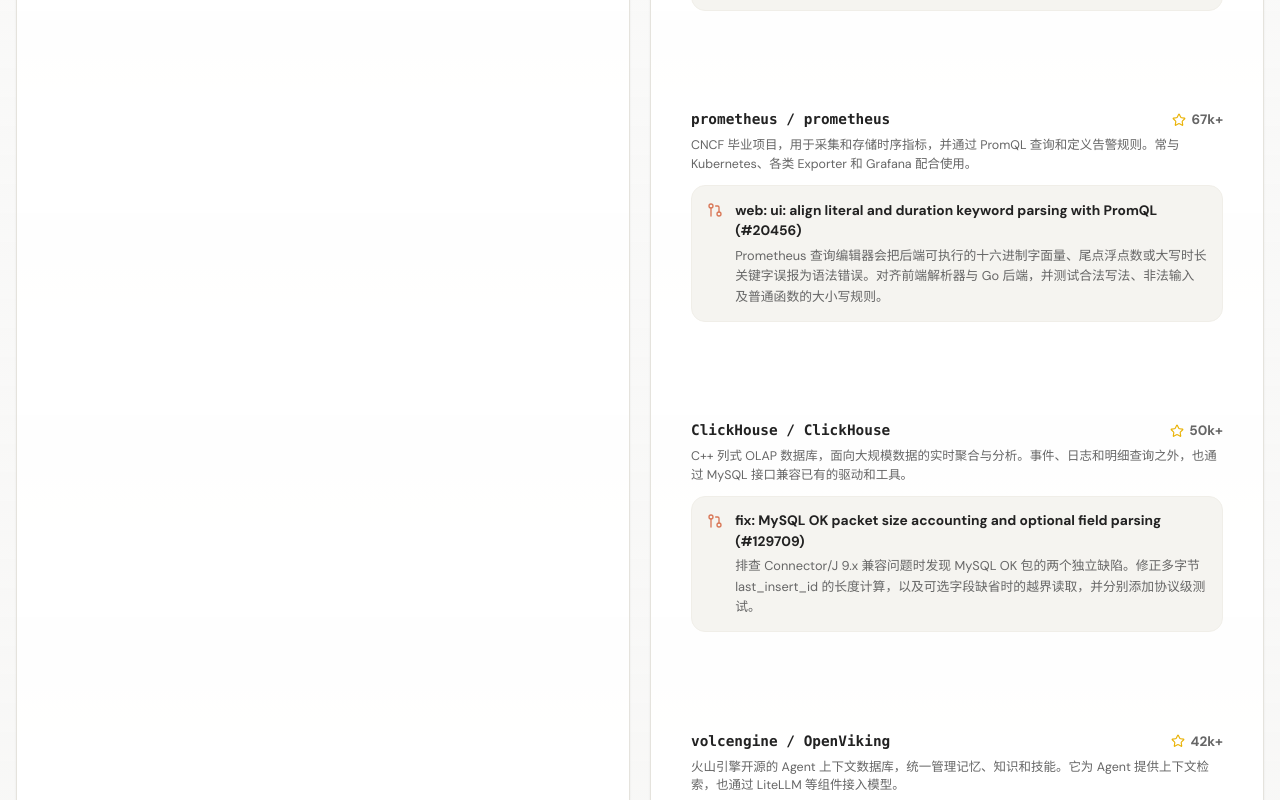
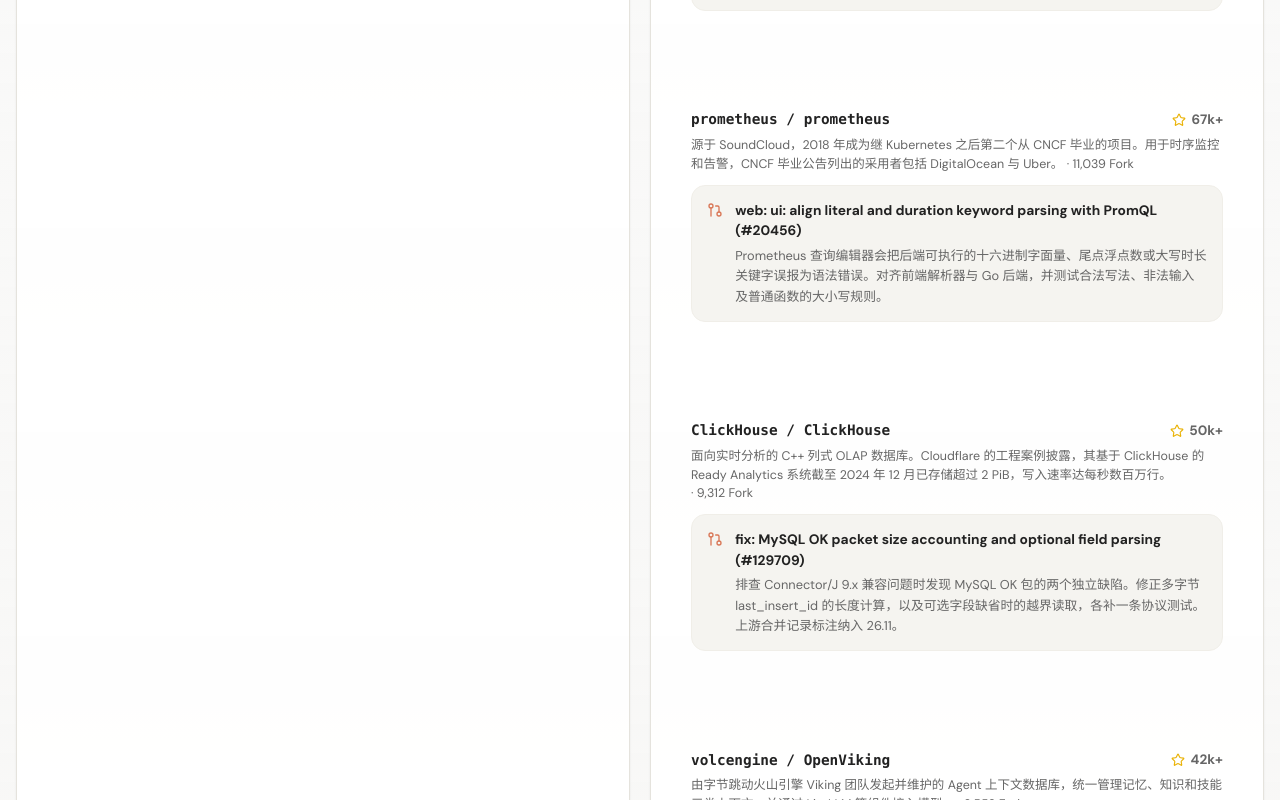
Before and after one commit to wangshun-china/interview-web, a Vue app: page / in a window 1280 px wide. Shown: the part 2060-2860 px from the top of the page. Built offline with nearby package versions, Linux system fonts and the light colour scheme.

Commit message:
resume: quantify open source project reach and adoption

```diff
--- a/src/components/OpenSourceCard.vue
+++ b/src/components/OpenSourceCard.vue
@@ -40,7 +40,10 @@
             {{ repo.stars }}
           </span>
         </div>
-        <p class="oss-repo-desc">{{ repo.desc }}</p>
+        <p class="oss-repo-desc">
+          {{ repo.desc }}
+          <span class="oss-repo-forks"> · {{ repo.forks.toLocaleString('en-US') }} Fork</span>
+        </p>
         <a
           v-for="pr in repo.prs"
           :key="pr.url"
@@ -71,7 +74,8 @@ const repos = [
     name: 'infiniflow / ragflow',
     url: 'https://github.com/infiniflow/ragflow',
     stars: '94k+',
-    desc: '开源 RAG 引擎，为知识库和 AI Agent 提供文档解析、索引与可追溯检索。负责把原始文档转成模型能检索、也能回查来源的上下文。',
+    forks: 11380,
+    desc: '开源 RAG 引擎，负责文档解析、索引与可追溯检索。可同步 Atlassian Confluence、Microsoft SharePoint 和 Google Drive 等数据源，供知识库和 Agent 查询。',
     prs: [
       {
         title: 'Preserve UTF-8 when truncating synced filenames (+73/-11)',
@@ -84,7 +88,8 @@ const repos = [
     name: 'caddyserver / caddy',
     url: 'https://github.com/caddyserver/caddy',
     stars: '79k+',
-    desc: 'Go 编写的跨平台 Web 服务器与反向代理，支持 HTTP/1.1、HTTP/2 和 HTTP/3。内置自动 HTTPS，可用于站点入口和后端服务转发。',
+    forks: 5323,
+    desc: 'Go 编写的跨平台 Web 服务器与反向代理，支持 HTTP/1.1、HTTP/2 和 HTTP/3，可自动签发与续期 TLS 证书，并与 Tailscale 集成，为 .ts.net 域名获取证书。',
     prs: [
       {
         title: 'fix: prevent read_body deadline from truncating long responses (#8400)',
@@ -97,7 +102,8 @@ const repos = [
     name: 'docling-project / docling',
     url: 'https://github.com/docling-project/docling',
     stars: '70k+',
-    desc: '面向生成式 AI 的文档解析与转换框架，覆盖 PDF、Word、PowerPoint 等格式。保留文档结构，为知识库检索和文档问答准备输入。',
+    forks: 5403,
+    desc: 'IBM Research 开源的文档解析与转换框架，覆盖 PDF、Word、PowerPoint 等格式。IBM 与 Red Hat 的 InstructLab 团队曾用 Docling 从 PDF 提取模型训练资料。',
     prs: [
       {
         title: 'fix: avoid OpenCV FIPS aborts with Databricks opt-out setting (#5430)',
@@ -115,7 +121,8 @@ const repos = [
     name: 'prometheus / prometheus',
     url: 'https://github.com/prometheus/prometheus',
     stars: '67k+',
-    desc: 'CNCF 毕业项目，用于采集和存储时序指标，并通过 PromQL 查询和定义告警规则。常与 Kubernetes、各类 Exporter 和 Grafana 配合使用。',
+    forks: 11039,
+    desc: '源于 SoundCloud，2018 年成为继 Kubernetes 之后第二个从 CNCF 毕业的项目。用于时序监控和告警，CNCF 毕业公告列出的采用者包括 DigitalOcean 与 Uber。',
     prs: [
       {
         title: 'web: ui: align literal and duration keyword parsing with PromQL (#20456)',
@@ -128,11 +135,12 @@ const repos = [
     name: 'ClickHouse / ClickHouse',
     url: 'https://github.com/ClickHouse/ClickHouse',
     stars: '50k+',
-    desc: 'C++ 列式 OLAP 数据库，面向大规模数据的实时聚合与分析。事件、日志和明细查询之外，也通过 MySQL 接口兼容已有的驱动和工具。',
+    forks: 9312,
+    desc: '面向实时分析的 C++ 列式 OLAP 数据库。Cloudflare 的工程案例披露，其基于 ClickHouse 的 Ready Analytics 系统截至 2024 年 12 月已存储超过 2 PiB，写入速率达每秒数百万行。',
     prs: [
       {
         title: 'fix: MySQL OK packet size accounting and optional field parsing (#129709)',
-        note: '排查 Connector/J 9.x 兼容问题时发现 MySQL OK 包的两个独立缺陷。修正多字节 last_insert_id 的长度计算，以及可选字段缺省时的越界读取，并分别添加协议级测试。',
+        note: '排查 Connector/J 9.x 兼容问题时发现 MySQL OK 包的两个独立缺陷。修正多字节 last_insert_id 的长度计算，以及可选字段缺省时的越界读取，各补一条协议测试。上游合并记录标注纳入 26.11。',
         url: 'https://github.com/ClickHouse/ClickHouse/pull/129709',
       },
     ],
@@ -141,7 +149,8 @@ const repos = [
     name: 'volcengine / OpenViking',
     url: 'https://github.com/volcengine/OpenViking',
     stars: '42k+',
-    desc: '火山引擎开源的 Agent 上下文数据库，统一管理记忆、知识和技能。它为 Agent 提供上下文检索，也通过 LiteLLM 等组件接入模型。',
+    forks: 3552,
+    desc: '由字节跳动火山引擎 Viking 团队发起并维护的 Agent 上下文数据库，统一管理记忆、知识和技能三类上下文，并通过 LiteLLM 等组件接入模型。',
     prs: [
       {
         title: 'fix(vlm): inherit configured reasoning effort in LiteLLM requests (#7703)',
@@ -159,7 +168,8 @@ const repos = [
     name: 'HKUDS / LightRAG',
     url: 'https://github.com/HKUDS/LightRAG',
     stars: '40k+',
-    desc: '结合知识图谱与向量检索的 RAG 框架。向量匹配帮助找到语义相关的文本，图谱让查询还能沿实体关系查找相关信息。',
+    forks: 5805,
+    desc: '结合知识图谱与向量检索的 RAG 框架，对应论文收录于 Findings of EMNLP 2025。查询既能匹配语义相近的文本，也可沿实体关系检索相关信息。',
     prs: [
       {
         title: 'fix(chunker): verify token-window positions before attaching provenance (#4463)',
@@ -177,7 +187,8 @@ const repos = [
     name: 'Tencent / WeKnora',
     url: 'https://github.com/Tencent/WeKnora',
     stars: '38k+',
-    desc: '腾讯开源的 LLM 知识库平台，涵盖文档入库、检索问答、Agent 和 Wiki。对象存储接入直接影响文档预览、下载与后续使用。',
+    forks: 5343,
+    desc: '腾讯开源的 LLM 知识库平台，涵盖文档入库、检索问答、Agent 和 Wiki。项目发布记录披露，v0.5.2 的 Wiki 文档入库可处理 4 万份文档规模的知识库。',
     prs: [
       {
         title: 'fix: stream TOS files without unsupported seeking (+85/-1)',
@@ -190,7 +201,8 @@ const repos = [
     name: 'qdrant / qdrant',
     url: 'https://github.com/qdrant/qdrant',
     stars: '35k+',
-    desc: 'Rust 编写的分布式向量数据库，支持 HNSW、量化和稀疏混合检索，可结合元数据过滤、分组与推荐，用于语义搜索和 RAG。',
+    forks: 2842,
+    desc: 'Rust 编写的分布式向量数据库，支持混合检索、过滤和分组。HubSpot 工程团队披露，其承载逾 200 亿条向量的检索平台使用 Qdrant 执行语义搜索。',
     prs: [
       {
         title: 'fix: group-by silently returns empty results (#11370)',
@@ -208,7 +220,8 @@ const repos = [
     name: 'PrefectHQ / fastmcp',
     url: 'https://github.com/PrefectHQ/fastmcp',
     stars: '28k+',
-    desc: 'Prefect 维护的 Python MCP 框架，通过装饰器把应用能力注册为工具、资源和提示模板，也支持从 OpenAPI 描述生成工具。',
+    forks: 2648,
+    desc: 'Prefect 维护的 Python MCP 框架，支持发布工具、资源和提示模板。Prefect 曾披露 FastMCP 2.0 每周下载超 100 万次，1.0 已被 Anthropic 纳入官方 MCP Python SDK。',
     prs: [
       {
         title: 'fix: `session: UserSession` on a resource or resource template fails at registration (#6198)',
@@ -226,7 +239,8 @@ const repos = [
     name: 'apache / rocketmq',
     url: 'https://github.com/apache/rocketmq',
     stars: '22.6k+',
-    desc: 'Apache 顶级项目，用于在服务之间可靠传递消息。常用于异步解耦和突发流量缓冲，客户端配置在不同运行环境下的一致性会影响消息链路。',
+    forks: 12045,
+    desc: '源于阿里巴巴高并发电商业务的 Apache 顶级项目。官方文档将万亿级消息规模列为设计目标，用于异步解耦和突发流量缓冲。',
     prs: [
       {
         title: 'fix: CompressionType.of fails under the Turkish locale (#11514)',
@@ -239,11 +253,12 @@ const repos = [
     name: 'redis / go-redis',
     url: 'https://github.com/redis/go-redis',
     stars: '22k+',
-    desc: 'Redis 官方维护的 Go 客户端，支持 Cluster、Sentinel、流水线和发布订阅。连接池、协议解析和故障切换是上层应用访问 Redis 的基础。',
+    forks: 2651,
+    desc: 'Redis 官方支持的 Go 客户端，支持 Cluster、Sentinel、流水线和发布订阅。连接池、协议解析和故障切换直接影响上层应用访问 Redis 的可靠性。',
     prs: [
       {
         title: 'fix: proto — no nesting depth limit when reading RESP3 replies (#4296)',
-        note: '为 go-redis 的 RESP3 回复解析增加嵌套深度上限，保护客户端处理异常输入时的稳定性。补齐深度边界回归测试，并对比修复前后的解析性能。',
+        note: '为 go-redis 的 RESP3 回复解析增加嵌套深度上限，保护客户端处理异常输入时的稳定性。补齐深度边界测试，修复前后对比的 6 类解析基准中，每次操作的内存分配量与次数相同。',
         url: 'https://github.com/redis/go-redis/pull/4296',
       },
       {
@@ -263,7 +278,7 @@ const repos = [
       },
       {
         title: 'fix(pool): return acquired idle connections (#4322)',
-        note: '空闲连接扫描在最后一次尝试已拿到可用连接时，仍可能误报连接池耗尽，并让连接滞留在占用状态。获取成功即返回，回归覆盖 FIFO、LIFO 和两种获取入口。',
+        note: '空闲连接扫描在最后一次尝试已拿到可用连接时，仍可能误报连接池耗尽，并让连接滞留在占用状态。获取成功即返回，测试覆盖 FIFO、LIFO 两种策略和 Get、TryGet 两个入口。',
         url: 'https://github.com/redis/go-redis/pull/4322',
       },
       {
@@ -282,7 +297,8 @@ const repos = [
     name: 'bytecodealliance / wasmtime',
     url: 'https://github.com/bytecodealliance/wasmtime',
     stars: '18k+',
-    desc: 'Bytecode Alliance 开发的 WebAssembly 运行时，提供 Cranelift 编译器和 WASI 接口。负责 Wasm 模块的执行、内存管理和故障诊断。',
+    forks: 1946,
+    desc: 'Bytecode Alliance 开发的 WebAssembly 运行时，提供 Cranelift 编译器和 WASI 接口。据 1.0 发布公告，Shopify 和 Fastly 已在生产中采用，Fastly 当时已用它处理万亿级请求。',
     prs: [
       {
         title: 'fix: Copying collector grow-vs-collect heuristic compares against the whole heap (#15207)',
@@ -300,7 +316,8 @@ const repos = [
     name: 'opensandbox-group / OpenSandbox',
     url: 'https://github.com/opensandbox-group/OpenSandbox',
     stars: '17k+',
-    desc: '面向 AI Agent 的隔离执行平台，支持在 Docker 和 Kubernetes 上运行代码与工具。服务端管理沙箱生命周期，SDK 负责传递执行事件和结果。',
+    forks: 1721,
+    desc: '阿里巴巴捐献给 Linux Foundation 旗下 AAIF 的 Agent 隔离执行平台，支持在 Docker 和 Kubernetes 上运行代码与工具，提供 Python、TypeScript、Java、Go 等 SDK。',
     prs: [
       {
         title: 'fix(python-sdk): normalize legacy SSE streams in linear time (#2845)',
@@ -348,7 +365,8 @@ const repos = [
     name: 'The-PR-Agent / pr-agent',
     url: 'https://github.com/The-PR-Agent/pr-agent',
     stars: '16k+',
-    desc: 'Qodo 发起的开源 AI 代码评审工具，接入 GitHub、GitLab 等平台，可生成 PR 描述和审查建议。它会读取代码变更及关联工单作为上下文。',
+    forks: 2242,
+    desc: 'Qodo 发起的开源 AI 代码评审工具，支持 GitHub、GitLab、Bitbucket、Microsoft Azure DevOps 和 AWS CodeCommit 等平台，可根据代码变更与关联工单生成审查建议。',
     prs: [
       {
         title: 'fix: guard GitLab ticket context with project issue visibility (#4932)',
@@ -361,7 +379,8 @@ const repos = [
     name: 'pypa / pipx',
     url: 'https://github.com/pypa/pipx',
     stars: '13k+',
-    desc: 'PyPA 维护的 Python CLI 安装与运行工具，为每个应用创建独立的虚拟环境。多个命令行工具可以共存，并各自保留所需的依赖版本。',
+    forks: 762,
+    desc: 'PyPA 维护的 Python 命令行工具安装器，为每个应用创建独立虚拟环境。Ubuntu 24.04 的软件仓库提供 pipx，macOS 和 Windows 也有官方安装指引。',
     prs: [
       {
         title: 'docs(environment): explain what --value prints for unset variables (#2450)',
@@ -379,7 +398,8 @@ const repos = [
     name: 'lancedb / lancedb',
     url: 'https://github.com/lancedb/lancedb',
     stars: '12k+',
-    desc: '面向多模态数据的嵌入式检索库，支持向量和全文检索。应用可以把检索集成在进程内，并通过 SDK 接入现有服务。',
+    forks: 1177,
+    desc: '面向多模态数据的检索库，支持向量和全文检索。LanceDB 在 2026 年 11 月披露开源库累计下载超 1.2 亿次，旗下商业平台的客户包括 Netflix、Microsoft AI 和 Midjourney。',
     prs: [
       {
         title: 'fix(java): keep Maven coordinates in sync with release tags (+104/-28)',
@@ -392,7 +412,8 @@ const repos = [
     name: 'mark3labs / mcp-go',
     url: 'https://github.com/mark3labs/mcp-go',
     stars: '9.2k+',
-    desc: 'MCP 的 Go 语言实现，可在 Go 应用中构建 MCP 客户端和服务端，通过统一协议访问工具与外部数据。',
+    forks: 963,
+    desc: 'MCP 的 Go 实现，支持 stdio 和 Streamable HTTP 等传输，提供客户端与服务端能力。Grafana Labs 的分布式追踪项目 Tempo 在公开依赖清单中引用了 mcp-go。',
     prs: [
       {
         title: 'Isolate stateless Streamable HTTP GET streams (+129/-9)',
@@ -405,7 +426,8 @@ const repos = [
     name: 'pydantic / monty',
     url: 'https://github.com/pydantic/monty',
     stars: '8.9k+',
-    desc: 'Pydantic 开发的 Rust 实现 Python 沙箱，用于受控执行 AI 生成的代码。运行时负责限制资源用量，并把执行结果或异常交还给宿主。',
+    forks: 506,
+    desc: 'Pydantic 开发的 Rust 实现 Python 沙箱，用于受控执行 AI 生成的代码。提供 Python、JavaScript 和 Rust 接口，并可按会话限制内存等资源。',
     prs: [
       {
         title: 'fix: preflight JSON integer indentation allocations (#1367)',
@@ -418,11 +440,12 @@ const repos = [
     name: 'prometheus / alertmanager',
     url: 'https://github.com/prometheus/alertmanager',
     stars: '8.7k+',
-    desc: 'Prometheus 生态的告警管理组件。它接收告警事件，执行去重、分组和路由，再把通知送到配置的接收方。',
+    forks: 2517,
+    desc: 'Prometheus 的告警管理组件，负责去重、分组和路由，集成 Slack、Microsoft Teams 和 PagerDuty 等通知渠道。',
     prs: [
       {
         title: 'app: outlast Prometheus client idle connections (#5744)',
-        note: 'Prometheus 重发告警的周期恰好撞上服务端空闲超时，连接关闭与告警 POST 并发时可能出现 EOF。协调客户端和服务端的空闲超时顺序，并为两个监听端口补上验证。',
+        note: '告警每 90 秒重发一次时，恰好撞上服务端原有的 90 秒空闲超时，告警 POST 可能出现 EOF。将服务端超时调至 6 分钟，晚于客户端的 5 分钟，并验证两个监听器的超时设置。',
         url: 'https://github.com/prometheus/alertmanager/pull/5744',
       },
     ],
@@ -431,7 +454,8 @@ const repos = [
     name: 'agentgateway / agentgateway',
     url: 'https://github.com/agentgateway/agentgateway',
     stars: '6k+',
-    desc: '面向 AI Agent 的 Rust 网关，统一代理 MCP 和 A2A 流量，集中处理鉴权、限流和可观测性。',
+    forks: 1130,
+    desc: '由 Solo.io 发起、现为 Linux Foundation 旗下 AAIF 项目的 Rust 网关，统一代理 MCP 与 A2A 流量，集中处理鉴权、限流和可观测性。',
     prs: [
       {
         title: 'fix: Windows CLI shows version as True (#4276)',
@@ -449,7 +473,8 @@ const repos = [
     name: 'python / typeshed',
     url: 'https://github.com/python/typeshed',
     stars: '5k+',
-    desc: 'Python 的公共类型存根仓库。mypy、Pyright 等类型检查器读取其中的标准库注解，用于分析调用方代码和提供 IDE 诊断。',
+    forks: 2155,
+    desc: 'Python 的公共类型存根仓库，为标准库和第三方包提供注解。Microsoft Pyright 随工具分发一份 Typeshed 标准库存根，供静态分析和编辑器诊断使用。',
     prs: [
       {
         title: 'Narrow real math and cmath constants to float (#16886)',
@@ -462,7 +487,8 @@ const repos = [
     name: 'ruvnet / RuVector',
     url: 'https://github.com/ruvnet/RuVector',
     stars: '4.7k+',
-    desc: 'Rust 编写的向量检索引擎，支持 HNSW、嵌入式部署和 WebAssembly。可运行于浏览器、本地进程和边缘设备。',
+    forks: 631,
+    desc: 'Rust 编写的向量检索引擎，支持 HNSW、嵌入式部署和 WebAssembly。相关原生模块修复覆盖 NVIDIA Jetson AGX Xavier 和树莓派 4 等 ARM 边缘设备。',
     prs: [
       {
         title: 'fix: native modules crash (SIGILL) on ARMv8.2 CPUs without LRCPC (#1384)',
@@ -480,7 +506,8 @@ const repos = [
     name: 'pydantic / logfire',
     url: 'https://github.com/pydantic/logfire',
     stars: '4.5k+',
-    desc: 'Pydantic 的可观测性平台，为应用与 Agent 记录结构化日志和调用追踪，供开发者关联请求、模型调用与报错。',
+    forks: 381,
+    desc: 'Pydantic 的 OpenTelemetry 可观测性平台，为应用与 Agent 记录日志和追踪。官方文档提供 OpenAI、Anthropic、Google ADK 等集成路径。',
     prs: [
       {
         title: 'Render non-object model serializer output in the verbose console (#2870)',
@@ -493,7 +520,8 @@ const repos = [
     name: 'modelcontextprotocol / rust-sdk',
     url: 'https://github.com/modelcontextprotocol/rust-sdk',
     stars: '4.1k+',
-    desc: 'MCP 官方 Rust SDK，支持客户端和服务端实现，以及 stdio 和 Streamable HTTP 传输，负责能力协商与会话生命周期。',
+    forks: 727,
+    desc: 'MCP 的官方 Rust SDK，支持 stdio 和 Streamable HTTP 两类传输，覆盖客户端和服务端。MCP 由 Anthropic 发起，并于 2025 年捐献给 Linux Foundation 旗下 AAIF。',
     prs: [
       {
         title: 'fix: stateful session workers ignore config.cancellation_token after shutdown (#1427)',
@@ -511,11 +539,12 @@ const repos = [
     name: 'tox-dev / tox',
     url: 'https://github.com/tox-dev/tox',
     stars: '3.9k+',
-    desc: 'Python 测试环境与任务自动化工具。它创建隔离环境、安装项目依赖并运行测试，常用于在 CI 中验证多个 Python 版本。',
+    forks: 756,
+    desc: 'Python 测试环境与任务自动化工具，用于隔离安装依赖并运行多版本测试。Django 仓库提供 tox 测试配置，JetBrains PyCharm 提供专门的 tox 运行配置。',
     prs: [
       {
         title: 'fix(install): accept uppercase hash digests (#4463)',
-        note: '依赖文件中的 SHA-256、SHA-384 和 SHA-512 摘要包含大写字符时，tox 会在调用 pip 前拒绝安装。接受混合大小写，并在比较时统一形式，避免仅改变大小写便重建测试环境。补充解析和安装回归测试。',
+        note: '依赖文件中的 SHA-256、SHA-384 和 SHA-512 摘要包含大写字符时，tox 会在调用 pip 前拒绝安装。允许混合大小写并统一比较形式，避免仅改变大小写便重建测试环境。补充解析与安装回归测试，PR 记录显示 31 项检查通过。',
         url: 'https://github.com/tox-dev/tox/pull/4463',
       },
     ],
@@ -524,7 +553,8 @@ const repos = [
     name: 'agronholm / anyio',
     url: 'https://github.com/agronholm/anyio',
     stars: '2.5k+',
-    desc: '面向 Python 的异步并发和网络库，统一 asyncio 与 Trio 的接口，也提供 pytest 插件来运行和诊断异步测试。',
+    forks: 363,
+    desc: 'Python 异步并发库，统一 asyncio 和 Trio 两套运行后端，并提供 pytest 插件。OpenAI 与 Anthropic 的官方 Python SDK 都将 AnyIO 列为直接依赖。',
     prs: [
       {
         title: 'fix: preserve asyncio callback context in pytest exception notes (#1482)',
@@ -537,7 +567,8 @@ const repos = [
     name: 'bytecodealliance / wasm-tools',
     url: 'https://github.com/bytecodealliance/wasm-tools',
     stars: '1.8k+',
-    desc: 'Bytecode Alliance 的 WebAssembly 工具集，覆盖模块与组件的处理。wasm-mutate 用于生成变体，帮助测试运行时与工具链的边界行为。',
+    forks: 365,
+    desc: 'Bytecode Alliance 维护的 WebAssembly 工具集，覆盖模块与组件的解析、校验和变体生成。联盟由 Mozilla、Fastly、Intel 和 Red Hat 四家公司发起。',
     prs: [
       {
         title: 'fix: Code-motion mutation retains a full syntax-tree clone at every nesting level (#2825)',
@@ -550,11 +581,12 @@ const repos = [
     name: 'oceanbase / powercontext',
     url: 'https://github.com/oceanbase/powercontext',
     stars: '1.7k+',
-    desc: 'OceanBase 开源的 Agent 长期记忆和上下文交接框架，支持 Claude Code 与 Codex。它负责从会话中留存信息，供后续任务接续。',
+    forks: 681,
+    desc: 'OceanBase 开源的 Agent 长期记忆和上下文交接框架。项目主分支文档列出了 9 种 Agent 宿主适配，包括 OpenAI Codex 和 Anthropic Claude Code。',
     prs: [
       {
         title: 'fix(gateway): preserve distinct terminal turn captures (#2717)',
-        note: '同一用户轮次的多次最终回复曾共享一条记忆来源标识，导致后一次回复被判为冲突。按回复内容区分来源、保持相同内容幂等，测试串行重试和并发回复。',
+        note: '同一用户轮次的不同最终回复曾共享记忆来源标识，导致后一次回复被判为冲突。按回复内容区分来源、对重复内容保持幂等，覆盖串行重试和并发回复。PR 记录显示网关执行语义套件 86 项测试通过。',
         url: 'https://github.com/oceanbase/powercontext/pull/2717',
       },
     ],
@@ -563,7 +595,8 @@ const repos = [
     name: 'pydantic / pydantic-ai-harness',
     url: 'https://github.com/pydantic/pydantic-ai-harness',
     stars: '900+',
-    desc: 'Pydantic 的 Agent 运行框架，负责执行过程中工具输出、事件和用量限额等管理逻辑。',
+    forks: 153,
+    desc: 'Pydantic AI 的 Agent 执行扩展，继承其 OpenAI、Anthropic 等模型接入能力，并提供请求数、工具调用数、Token 和金额四类预算信息。',
     prs: [
       {
         title: 'Warn on the deprecated single-key get/add of spend stores (#747)',
@@ -694,6 +727,10 @@ const starsCoverage = computed(() => {
   line-height: 1.5;
 }
 
+.oss-repo-forks {
+  white-space: nowrap;
+}
+
 .oss-repo-row {
   display: flex;
   align-items: center;
```
